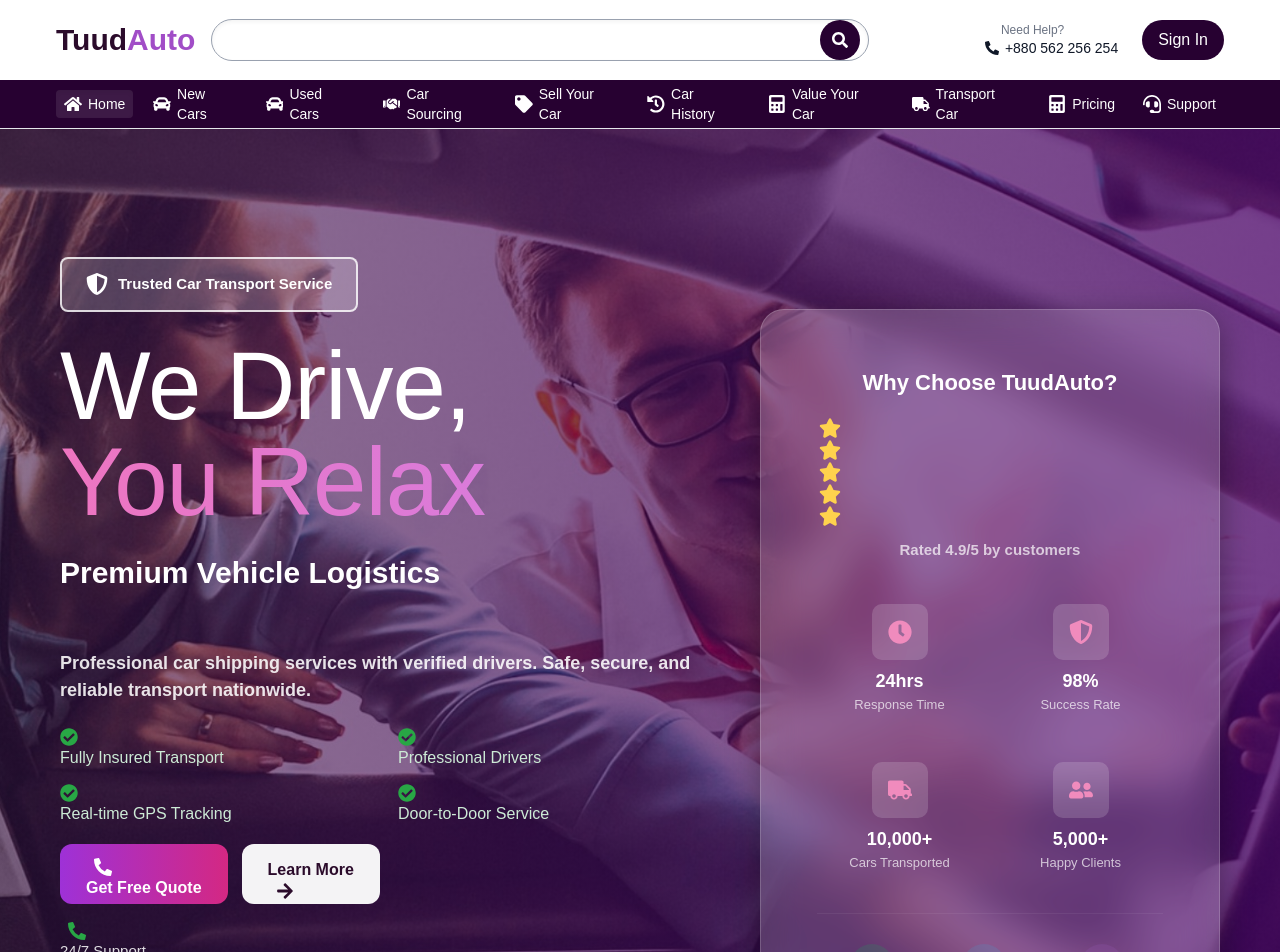
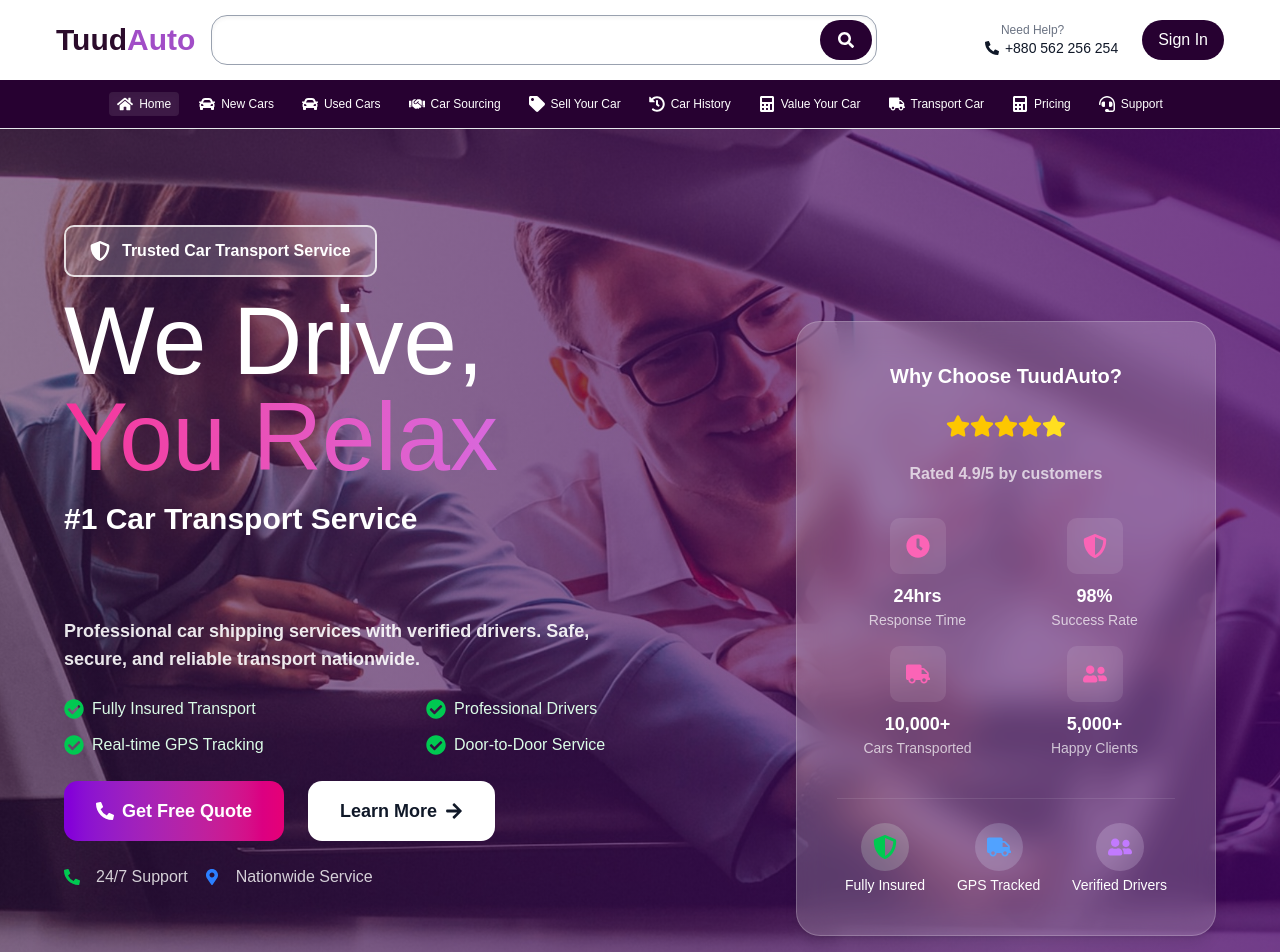
Before and after one commit to falcon752/TuudAuto-clone, a React (Vite) app: page / in a window 1280 px wide. Shown: the top 952 px of the page. Built offline with nearby package versions, Linux system fonts and the light colour scheme; a web font is replaced by a local one.

Commit message:
hero section

```diff
--- a/src/components/Hero.tsx
+++ b/src/components/Hero.tsx
@@ -1,6 +1,6 @@
-import React from "react";
+import React, { useEffect } from "react";
 import heroBg from "../assets/images/hero-bg.jpg";
-import { motion, AnimatePresence } from "framer-motion";
+import { motion, useAnimation } from "framer-motion";
 import {
   FaClock,
   FaTruck,
@@ -30,135 +30,238 @@
   visible: { scale: 1, opacity: 1 },
 };
 
-const Hero: React.FC = () => {
-  const [index, setIndex] = React.useState(0);
+const HeroSubline: React.FC = () => {
+  const controls = heroSubItems.map(() => useAnimation());
 
-  React.useEffect(() => {
-    const interval = setInterval(() => {
-      setIndex((prev) => (prev + 1) % heroSubItems.length);
-    }, 1000);
-    return () => clearInterval(interval);
+  useEffect(() => {
+    let index = 0;
+    const loop = async () => {
+      while (true) {
+        const current = index % heroSubItems.length;
+        await controls[current].start({
+          opacity: 1,
+          y: 0,
+          transition: { duration: 0.5 },
+        });
+        await new Promise((r) => setTimeout(r, 1000));
+        await controls[current].start({
+          opacity: 0,
+          y: -20,
+          transition: { duration: 0.5 },
+        });
+        index++;
+      }
+    };
+    loop();
   }, []);
 
   return (
-    <section className="hero" style={{ backgroundImage: `url(${heroBg})` }}>
-      <div className="hero-overlay" />
+    <div className="relative h-[80px] md:h-[100px] overflow-hidden mb-4">
+      {heroSubItems.map((item, i) => (
+        <motion.h3
+          key={i}
+          className="absolute top-0 left-0 w-full text-2xl md:text-3xl font-bold text-white"
+          initial={{ opacity: 0, y: 20 }}
+          animate={controls[i]}
+        >
+          {item}
+        </motion.h3>
+      ))}
+    </div>
+  );
+};
 
-      <div className="container hero-inner">
+const Hero: React.FC = () => {
+  return (
+    <section
+      className="relative bg-cover bg-center min-h-[850px] overflow-visible py-20 md:py-24"
+      style={{ backgroundImage: `url(${heroBg})` }}
+    >
+      <div className="absolute inset-0 bg-gradient-to-r from-[#36083b8c] to-[#490066bf] pointer-events-none z-0"></div>
+      <div className="relative container mx-auto grid grid-cols-1 lg:grid-cols-[1fr_420px] gap-8 items-start z-10 px-4 lg:px-10">
         <motion.div
-          className="hero-left"
+          className="lg:pl-0 pl-2"
           initial="hidden"
           animate="visible"
           transition={{ staggerChildren: 0.15 }}
         >
-          <motion.div className="badge" variants={pop}>
-            <FaShieldAlt className="badge-icon" />
+          <motion.div
+            className="inline-flex items-center gap-2 md:gap-3 bg-white/20 text-white px-4 md:px-6 py-2 md:py-3 rounded-lg border-2 border-white/80 mb-4 font-semibold text-sm md:text-base"
+            variants={pop}
+          >
+            <FaShieldAlt className="text-lg md:text-xl" />
             Trusted Car Transport Service
           </motion.div>
-
-          <motion.h1 className="hero-title" variants={fadeUp}>
-            <span className="line1">We Drive,</span>
-            <span className="line2">You Relax</span>
+          <motion.h1
+            className="text-4xl sm:text-5xl md:text-6xl lg:text-[96px] font-extrabold leading-none mb-4"
+            variants={fadeUp}
+          >
+            <span className="block font-medium">We Drive,</span>
+            <span className="block bg-gradient-to-r from-pink-500 to-purple-400 bg-clip-text text-transparent font-medium">
+              You Relax
+            </span>
           </motion.h1>
-
-          <div style={{ height: "100px", overflow: "hidden" }}>
-            <AnimatePresence>
-              <motion.h3
-                key={heroSubItems[index]}
-                className="hero-sub"
-                initial={{ opacity: 0, y: 20 }}
-                animate={{ opacity: 1, y: 0 }}
-                exit={{ opacity: 0, y: -20 }}
-                transition={{ duration: 0.7 }}
-              >
-                {heroSubItems[index]}
-              </motion.h3>
-            </AnimatePresence>
-          </div>
-
-          <motion.p className="hero-desc" variants={fadeUp}>
+          <HeroSubline />
+          <motion.p
+            className="text-sm md:text-lg font-bold text-white/90 max-w-xl mb-6"
+            variants={fadeUp}
+          >
             Professional car shipping services with verified drivers. Safe,
             secure, and reliable transport nationwide.
           </motion.p>
-
-          <motion.ul className="features-grid" variants={fadeUp}>
-            {["Fully Insured Transport", "Professional Drivers", "Real-time GPS Tracking", "Door-to-Door Service"].map((feat, i) => (
-              <motion.li key={i} variants={pop}>
-                <FaCheckCircle className="feature-icon green-check" />
+          <motion.ul
+            className="grid grid-cols-1 sm:grid-cols-2 gap-x-6 gap-y-3 text-green-100 font-medium mb-6"
+            variants={fadeUp}
+          >
+            {[
+              "Fully Insured Transport",
+              "Professional Drivers",
+              "Real-time GPS Tracking",
+              "Door-to-Door Service",
+            ].map((feat, i) => (
+              <motion.li
+                key={i}
+                className="flex items-center gap-2"
+                variants={pop}
+              >
+                <FaCheckCircle className="text-green-500 text-lg md:text-xl flex-shrink-0" />
                 {feat}
               </motion.li>
             ))}
           </motion.ul>
-
-          <motion.div className="hero-cta" variants={fadeUp}>
-            <motion.button className="btn primary" variants={pop}>
-              <FaPhoneAlt className="btn-icon" /> Get Free Quote
+          <motion.div
+            className="flex flex-col sm:flex-row gap-4 md:gap-6 mb-6"
+            variants={fadeUp}
+          >
+            <motion.button
+              className="flex items-center gap-2 bg-gradient-to-r from-purple-700 to-pink-600 text-white py-3 md:py-4 px-6 md:px-8 rounded-xl font-semibold text-base md:text-lg"
+              variants={pop}
+            >
+              <FaPhoneAlt /> Get Free Quote
             </motion.button>
-            <motion.button className="btn ghost" variants={pop}>
-              Learn More <FaArrowRight className="btn-icon" />
+            <motion.button
+              className="flex items-center gap-2 bg-white text-gray-900 py-3 md:py-4 px-6 md:px-8 rounded-xl font-semibold text-base md:text-lg"
+              variants={pop}
+            >
+              Learn More <FaArrowRight />
             </motion.button>
           </motion.div>
-
-          <motion.div className="support-row" variants={fadeUp}>
-            <FaPhoneAlt className="icon" style={{ color: "#28a745" }} /> 24/7
-            Support
-            <FaMapMarkerAlt className="icon" style={{ color: "#007bff" }} />{" "}
-            Nationwide Service
+          <motion.div className="flex flex-wrap items-center gap-4 text-sm md:text-base text-white/80">
+            <FaPhoneAlt className="text-green-500" /> 24/7 Support
+            <FaMapMarkerAlt className="text-blue-500" /> Nationwide Service
           </motion.div>
         </motion.div>
-
         <motion.aside
-          className="hero-card"
+          className="bg-white/20 backdrop-blur-lg rounded-3xl p-6 md:p-10 flex flex-col gap-4 min-h-[460px] mt-10 lg:mt-24 text-white shadow-lg border border-white/20"
           initial="hidden"
           animate="visible"
           transition={{ staggerChildren: 0.1 }}
         >
-          <motion.h4 variants={fadeUp}>Why Choose TuudAuto?</motion.h4>
-          <motion.div className="rating" variants={pop}>
+          <motion.h4
+            className="text-center text-lg md:text-xl font-bold mb-2"
+            variants={fadeUp}
+          >
+            Why Choose TuudAuto?
+          </motion.h4>
+          <motion.div
+            className="flex justify-center mb-2 text-yellow-400 text-xl md:text-2xl"
+            variants={pop}
+          >
             <FaStar />
             <FaStar />
             <FaStar />
             <FaStar />
-            <FaStar style={{ color: "#ffd24d" }} />
+            <FaStar className="text-yellow-300" />
           </motion.div>
-          <motion.div className="sub-rating" variants={fadeUp}>
+          <motion.div
+            className="text-center text-white/70 font-bold mb-4 text-sm md:text-base"
+            variants={fadeUp}
+          >
             Rated 4.9/5 by customers
           </motion.div>
-
-          <motion.div className="kpis" variants={fadeUp}>
+          <motion.div className="grid grid-cols-2 gap-4 mb-4" variants={fadeUp}>
             {[
-              { icon: FaClock, number: "24hrs", label: "Response Time" },
-              { icon: FaShieldAlt, number: "98%", label: "Success Rate" },
-              { icon: FaTruck, number: "10,000+", label: "Cars Transported" },
-              { icon: FaUserFriends, number: "5,000+", label: "Happy Clients" },
+              {
+                icon: FaClock,
+                number: "24hrs",
+                label: "Response Time",
+                color: "text-pink-400 bg-white/10",
+              },
+              {
+                icon: FaShieldAlt,
+                number: "98%",
+                label: "Success Rate",
+                color: "text-pink-400 bg-white/10",
+              },
+              {
+                icon: FaTruck,
+                number: "10,000+",
+                label: "Cars Transported",
+                color: "text-pink-400 bg-white/10",
+              },
+              {
+                icon: FaUserFriends,
+                number: "5,000+",
+                label: "Happy Clients",
+                color: "text-pink-400 bg-white/10",
+              },
             ].map((kpi, i) => {
               const Icon = kpi.icon;
               return (
-                <motion.div className="kpi" key={i} variants={pop}>
-                  <div className="kpi-icon">
+                <motion.div
+                  key={i}
+                  className="flex flex-col items-center text-center"
+                  variants={pop}
+                >
+                  <div
+                    className={`w-14 h-14 flex items-center justify-center rounded-lg ${kpi.color} mb-2 text-2xl`}
+                  >
                     <Icon />
                   </div>
-                  <div className="kpi-text">
-                    <div className="kpi-number">{kpi.number}</div>
-                    <div className="kpi-label">{kpi.label}</div>
-                  </div>
+                  <div className="font-bold text-lg">{kpi.number}</div>
+                  <div className="text-sm text-white/70">{kpi.label}</div>
                 </motion.div>
               );
             })}
           </motion.div>
-
-          <motion.hr variants={fadeUp} />
-
-          <motion.div className="card-icons" variants={fadeUp}>
+          <motion.hr
+            className="border-t border-white/10 my-2"
+            variants={fadeUp}
+          />
+          <motion.div
+            className="flex justify-around gap-2 md:gap-4"
+            variants={fadeUp}
+          >
             {[
-              { icon: FaShieldAlt, text: "Fully Insured" },
-              { icon: FaTruck, text: "GPS Tracked" },
-              { icon: FaUserFriends, text: "Verified Drivers" },
+              {
+                icon: FaShieldAlt,
+                text: "Fully Insured",
+                color: "text-green-500 bg-green-100/20",
+              },
+              {
+                icon: FaTruck,
+                text: "GPS Tracked",
+                color: "text-blue-400 bg-blue-100/20",
+              },
+              {
+                icon: FaUserFriends,
+                text: "Verified Drivers",
+                color: "text-purple-400 bg-purple-100/20",
+              },
             ].map((ci, i) => {
               const Icon = ci.icon;
               return (
-                <motion.div className="ci" key={i} variants={pop}>
-                  <Icon /> {ci.text}
+                <motion.div
+                  key={i}
+                  className="flex flex-col items-center gap-1 text-xs md:text-sm"
+                  variants={pop}
+                >
+                  <div
+                    className={`w-12 h-12 flex items-center justify-center rounded-full ${ci.color}`}
+                  >
+                    <Icon className="text-2xl" />
+                  </div>
+                  {ci.text}
                 </motion.div>
               );
             })}
--- a/src/components/NavBar.tsx
+++ b/src/components/NavBar.tsx
@@ -41,17 +41,18 @@
           </div>
 
           {/* Search (hidden on mobile until md) */}
-          <div className="hidden md:flex items-center border border-gray-400 rounded-full shadow-inner px-2">
+          <div className="hidden md:flex items-center border border-gray-400 px-2 py-1 rounded-[16px] shadow-inner">
             <input
               type="search"
               placeholder="Search by brand, model, or keyword..."
-              className="outline-none bg-transparent px-3 py-1 w-[400px] lg:w-[600px] text-sm sm:text-base"
+              className="outline-none bg-transparent px-4 py-2 w-[400px] lg:w-[600px] text-sm sm:text-base rounded-[20px]"
             />
-            <button className="bg-[#270131] text-white w-10 h-10 rounded-full flex items-center justify-center hover:bg-[#a14dc7] transition-all">
+            <button className="bg-[#270131] text-white w-13 h-10 rounded-[20px] flex items-center justify-center hover:bg-[#a14dc7] transition-all -mr-1">
               <FaSearch />
             </button>
           </div>
         </div>
+
 
         {/* Right Actions */}
         <div className="hidden md:flex items-center gap-4">
@@ -83,11 +84,22 @@
             return (
               <div
                 key={idx}
-                className={`flex items-center gap-1.5 px-2 py-1 rounded font-medium text-xs sm:text-sm cursor-pointer hover:scale-105 hover:bg-purple-700 transition ${
+                className={`flex items-center gap-1.5 px-2 py-1 rounded font-medium text-xs cursor-pointer hover:scale-105 transition ${
                   idx === 0 ? "bg-white/10 shadow-inner" : ""
                 }`}
+                style={
+                  { transition: "all 0.2s", "--tw-bg-opacity": 1 } as React.CSSProperties &
+                    Record<string, string | number>
+                }
+                onMouseEnter={(e) =>
+                  (e.currentTarget.style.backgroundColor = "#593b61")
+                }
+                onMouseLeave={(e) =>
+                  (e.currentTarget.style.backgroundColor =
+                    idx === 0 ? "rgba(255,255,255,0.1)" : "transparent")
+                }
               >
-                <Icon className="text-base sm:text-lg" />
+                <Icon className="text-base" />
                 {item.label}
               </div>
             );
--- a/src/styles/main.css
+++ b/src/styles/main.css
@@ -1457,342 +1457,6 @@
    ====== HERO SECTION ======
    ===================================================== */
 
-.hero {
-  position: relative;
-  background-size: cover;
-  background-position: center;
-  padding: 80px 0 100px;
-  color: #ffffff;
-  overflow: visible;
-  min-height: 850px;
-}
-
-.hero-overlay {
-  position: absolute;
-  inset: 0;
-  background: linear-gradient(90deg, #36083b8c 0%, rgba(73, 0, 102, 0.75) 100%);
-  pointer-events: none;
-  z-index: 0;
-}
-
-.hero-inner {
-  position: relative;
-  display: grid;
-  grid-template-columns: 1fr 420px;
-  gap: 32px;
-  align-items: start;
-  z-index: 2;
-  padding: 0 40px;
-}
-
-.hero-left {
-  padding: 48px 0 48px 0;
-  margin-left: -20px;
-}
-
-.badge {
-  display: inline-flex;
-  align-items: center;
-  gap: 10px;
-  background: rgba(255, 255, 255, 0.2);
-  color: #ffffff;
-  padding: 14px 24px;
-  border-radius: 8px;
-  font-weight: 600;
-  margin-bottom: 14px;
-  font-size: 15px;
-  border: 2px solid rgba(255, 255, 255, 0.8);
-}
-
-.badge-icon {
-  font-size: 22px;
-  color: #ffffff;
-  flex-shrink: 0;
-}
-
-.hero-title {
-  font-size: 96px;
-  line-height: 1;
-  margin: 12px 0 20px;
-  font-weight: 800;
-  letter-spacing: -1px;
-}
-
-.hero-title .line1 {
-  display: block;
-  color: #ffffff;
-  font-weight: 500;
-}
-
-.hero-title .line2 {
-  display: block;
-  background: linear-gradient(90deg, #ee75c0, #cd7feb);
-  -webkit-background-clip: text;
-  -webkit-text-fill-color: transparent;
-  background-clip: text;
-  color: transparent;
-  font-weight: 500;
-}
-
-.hero-sub {
-  font-size: 30px;
-  margin-bottom: 60px;
-  font-weight: 700;
-}
-
-.hero-desc {
-  font-size: 18px;
-  font-weight: bold;
-  max-width: 720px;
-  margin-bottom: 24px;
-  color: rgba(255, 255, 255, 0.88);
-}
-
-.features-grid {
-  list-style: none;
-  padding: 0;
-  margin: 18px 0;
-  display: grid;
-  grid-template-columns: 1fr 1fr;
-  gap: 14px 36px;
-  max-width: 640px;
-  color: #cdebd6;
-  font-size: 16px;
-}
-
-.features-grid li {
-  font-size: 16px;
-  color: #cdebd6;
-}
-
-.feature-icon {
-  margin-right: 10px;
-  color: #f08bbd;
-  vertical-align: middle;
-  font-size: 18px;
-}
-
-.green-check {
-  color: #28a745;
-  background: none;
-  font-size: 18px;
-  vertical-align: middle;
-  margin-right: 10px;
-}
-
-.hero-cta {
-  margin-top: 18px;
-  display: flex;
-  gap: 14px;
-  align-items: center;
-}
-
-.btn {
-  border-radius: 12px;
-  padding: 14px 26px;
-  font-weight: 600;
-  border: none;
-  cursor: pointer;
-  font-size: 16px;
-}
-
-.btn.primary {
-  background: linear-gradient(90deg, #9e31d7, #d42883);
-  color: #ffffff;
-  height: 60px;
-}
-
-.btn.ghost {
-  background: rgba(255, 255, 255, 0.95);
-  color: #2b0b2b;
-  height: 60px;
-}
-
-.btn-icon {
-  margin-left: 8px;
-  margin-right: 8px;
-  vertical-align: middle;
-  font-size: 18px;
-}
-
-.support-row {
-  margin-top: 18px;
-  font-size: 15px;
-  color: rgba(255, 255, 255, 0.85);
-}
-
-.support-row .icon {
-  margin: 0 8px;
-  vertical-align: middle;
-  color: #f08bbd;
-  font-size: 18px;
-}
-
-/* ===== HERO CARD ===== */
-
-.hero-card {
-  margin-right: -80px;
-  margin-top: 100px;
-  background: rgba(192, 190, 190, 0.252);
-  backdrop-filter: blur(20px) saturate(120%);
-  -webkit-backdrop-filter: blur(20px) saturate(120%);
-  border-radius: 24px;
-  padding: 56px;
-  color: #ffffff;
-  box-shadow: 0 8px 32px rgba(0, 0, 0, 0.37);
-  border: 1px solid rgba(255, 255, 255, 0.18);
-  display: flex;
-  flex-direction: column;
-  gap: 12px;
-  min-height: 460px;
-}
-
-.hero-card h4 {
-  text-align: center;
-  margin: 0;
-  font-size: 22px;
-  font-weight: 700;
-}
-
-.rating {
-  text-align: center;
-  color: #ffd24d;
-  font-size: 22px;
-  margin-top: 6px;
-}
-
-.sub-rating {
-  text-align: center;
-  font-size: 15px;
-  font-weight: bold;
-  color: rgba(255, 255, 255, 0.7);
-}
-
-.kpis {
-  display: grid;
-  grid-template-columns: 1fr 1fr;
-  gap: 16px;
-  margin-top: 14px;
-}
-
-.kpi {
-  display: flex;
-  flex-direction: column;
-  align-items: center;
-  padding: 16px;
-  border-radius: 12px;
-  text-align: center;
-}
-
-.kpi-icon {
-  width: 56px;
-  height: 56px;
-  border-radius: 10px;
-  display: flex;
-  align-items: center;
-  justify-content: center;
-  font-size: 24px;
-  background: rgba(255, 255, 255, 0.159);
-  color: #f08bbd;
-  margin-bottom: 8px;
-}
-
-.kpi-number {
-  font-weight: 700;
-  font-size: 18px;
-}
-
-.kpi-label {
-  font-size: 13px;
-  color: rgba(255, 255, 255, 0.7);
-}
-
-.hero-card hr {
-  border: none;
-  height: 1px;
-  background: rgba(255, 255, 255, 0.06);
-  margin: 12px 0 6px;
-}
-
-.card-icons {
-  display: flex;
-  justify-content: space-around;
-  padding-top: 12px;
-  color: rgba(255, 255, 255, 0.9);
-  text-align: center;
-}
-
-.ci {
-  display: flex;
-  flex-direction: column;
-  align-items: center;
-  gap: 4px;
-  font-size: 12px;
-}
-
-.ci svg {
-  font-size: 44px;
-  border-radius: 50%;
-  padding: 10px;
-  background-color: transparent;
-}
-
-/* card icon colors */
-.ci:nth-child(1) svg {
-  color: #00c851;
-  background-color: rgba(0, 200, 81, 0.15);
-}
-
-.ci:nth-child(2) svg {
-  color: #33b5e5;
-  background-color: rgba(51, 181, 229, 0.15);
-}
-
-.ci:nth-child(3) svg {
-  color: #aa66cc;
-  background-color: rgba(170, 102, 204, 0.15);
-}
-
-.rating svg {
-  color: #ffd24d;
-  margin: 0 2px;
-}
-
-.corner-box {
-  position: absolute;
-  bottom: -30px;
-  left: -70px;
-  background: #ffffff;
-  color: #1a1a1a;
-  padding: 15px 20px;
-  border-radius: 13px;
-  box-shadow: 0 4px 10px rgba(0, 0, 0, 0.15);
-  display: flex;
-  flex-direction: column;
-  align-items: center;
-  justify-content: center;
-  text-align: center;
-  box-shadow: #0b0710;
-}
-
-.corner-text .number {
-  font-size: 28px;
-  font-weight: 500;
-  line-height: 1;
-  margin-bottom: 6px;
-}
-
-.corner-text .text {
-  font-size: 12px;
-  font-weight: 500;
-  line-height: 1.3;
-  display: flex;
-  flex-direction: column;
-}
-
-.corner-text .text span {
-  display: block;
-}
 
 /* =====================================================
    ====== SERVICES SECTION ======
```
